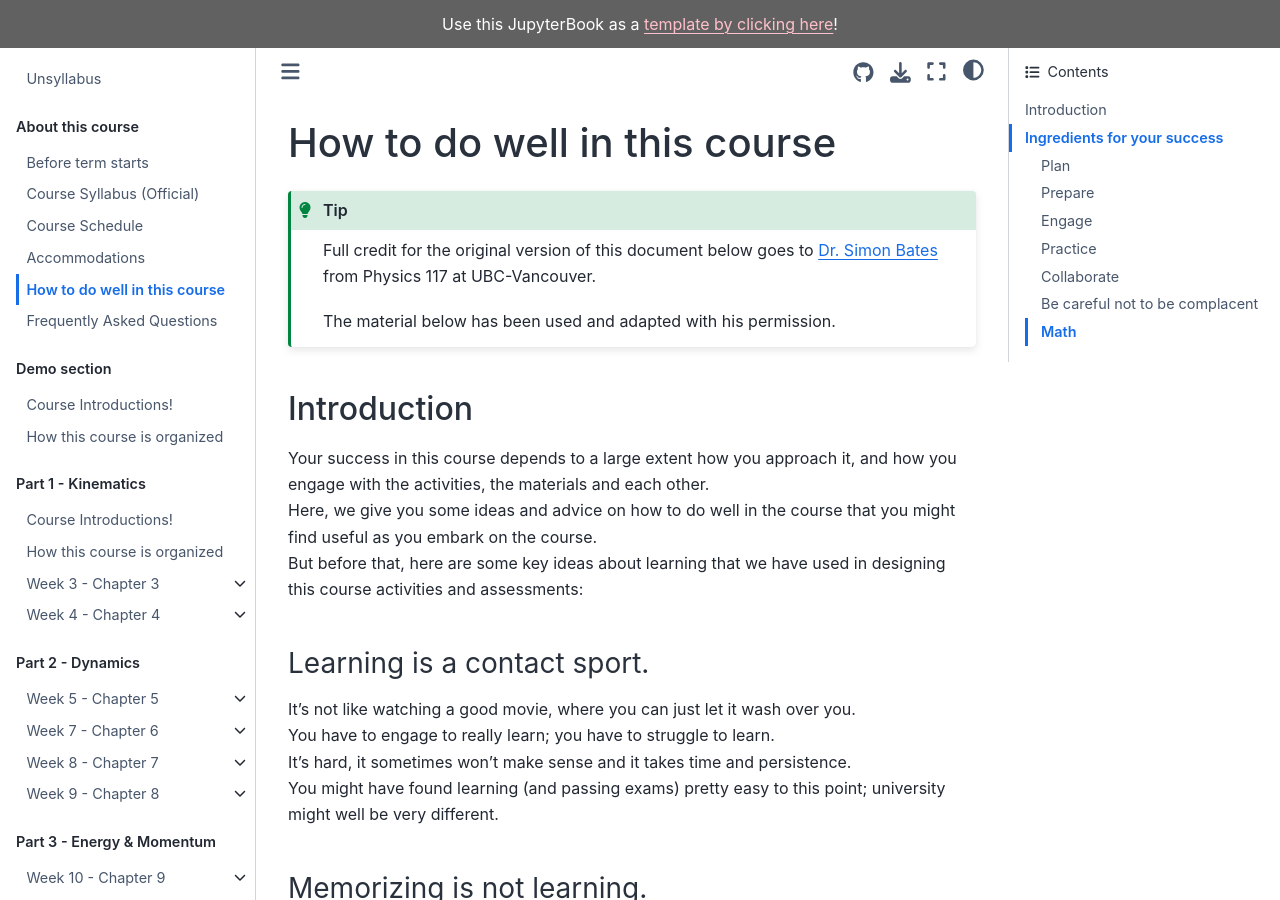
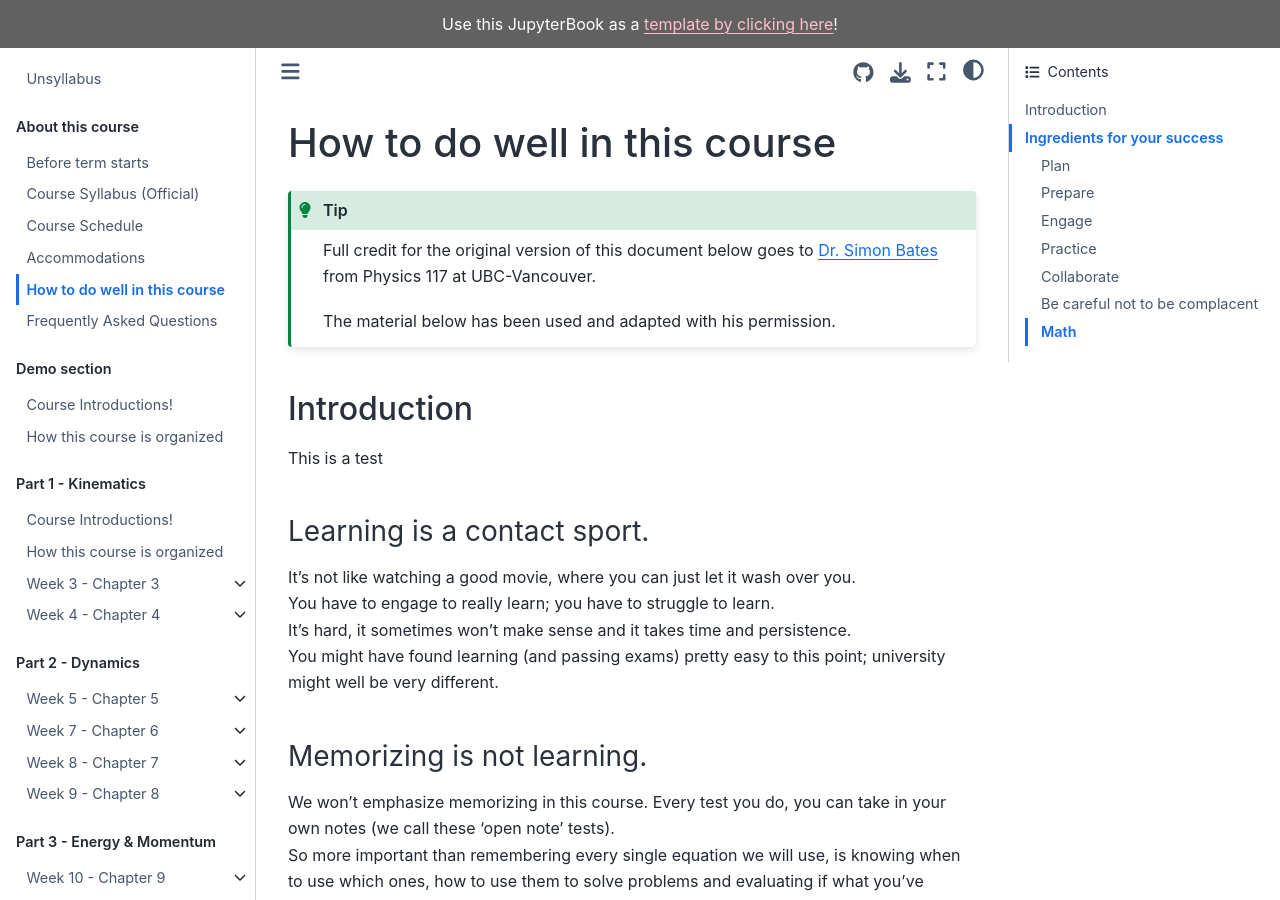
Before and after one commit to Remi-ui/python_tb, a Jupyter Book: the page built from about/doing_well.md, in a window 1280 px wide and 900 px high. Built offline with Jupyter Book 1.0.4 settings and Sphinx 7.4.7 and the Sphinx Book theme 1.1.4, drawn with Linux system fonts in a browser that asks for light colours; pages that are not in the unit, such as notebooks, are missing from menus.

Commit message:
Update doing_well.md

```diff
--- a/about/doing_well.md
+++ b/about/doing_well.md
@@ -10,9 +10,7 @@ The material below has been used and adapted with his permission.
 
 ## Introduction
 
-Your success in this course depends to a large extent how you approach it, and how you engage with the activities, the materials and each other.
-Here, we give you some ideas and advice on how to do well in the course that you might find useful as you embark on the course.
-But before that, here are some key ideas about learning that we have used in designing this course activities and assessments:
+This is a test
 
 ### Learning is a contact sport.
 
```
